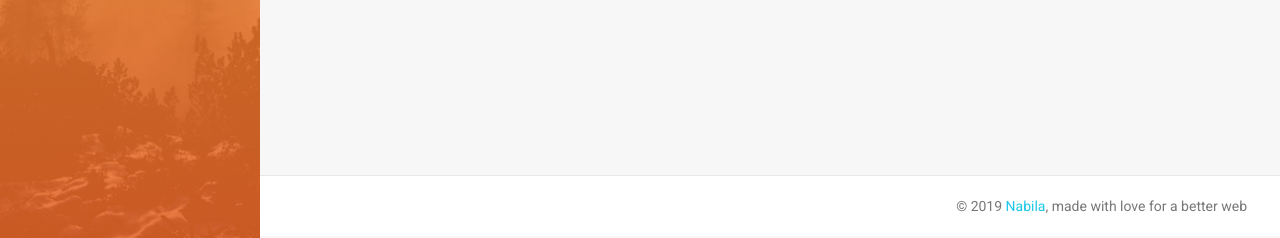
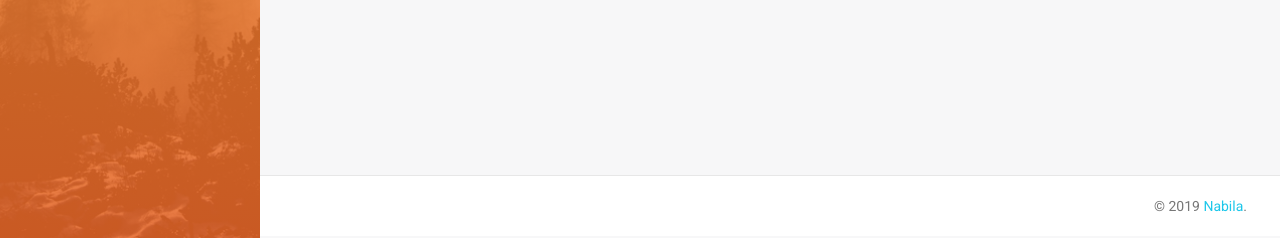
Before and after one commit to regawarp/SisfoSewaKendaraan, a PHP site: page /link/dashboard.php in a window 1280 px wide. Shown: the part 562-800 px from the top of the page. Run offline with PHP 8.4, Linux system fonts and the light colour scheme; a user stored in the database is signed in; some libraries are stand-ins or nearby versions.

Commit message:
Update footer.php

```diff
--- a/link/footer.php
+++ b/link/footer.php
@@ -6,7 +6,7 @@
         <p class="copyright pull-right">
             &copy; <script>
                 document.write(new Date().getFullYear())
-            </script> <a href="http://www.creative-tim.com">Nabila</a>, made with love for a better web
+            </script> <a href="http://www.creative-tim.com">Nabila</a>.
         </p>
     </div>
 </footer>
```
